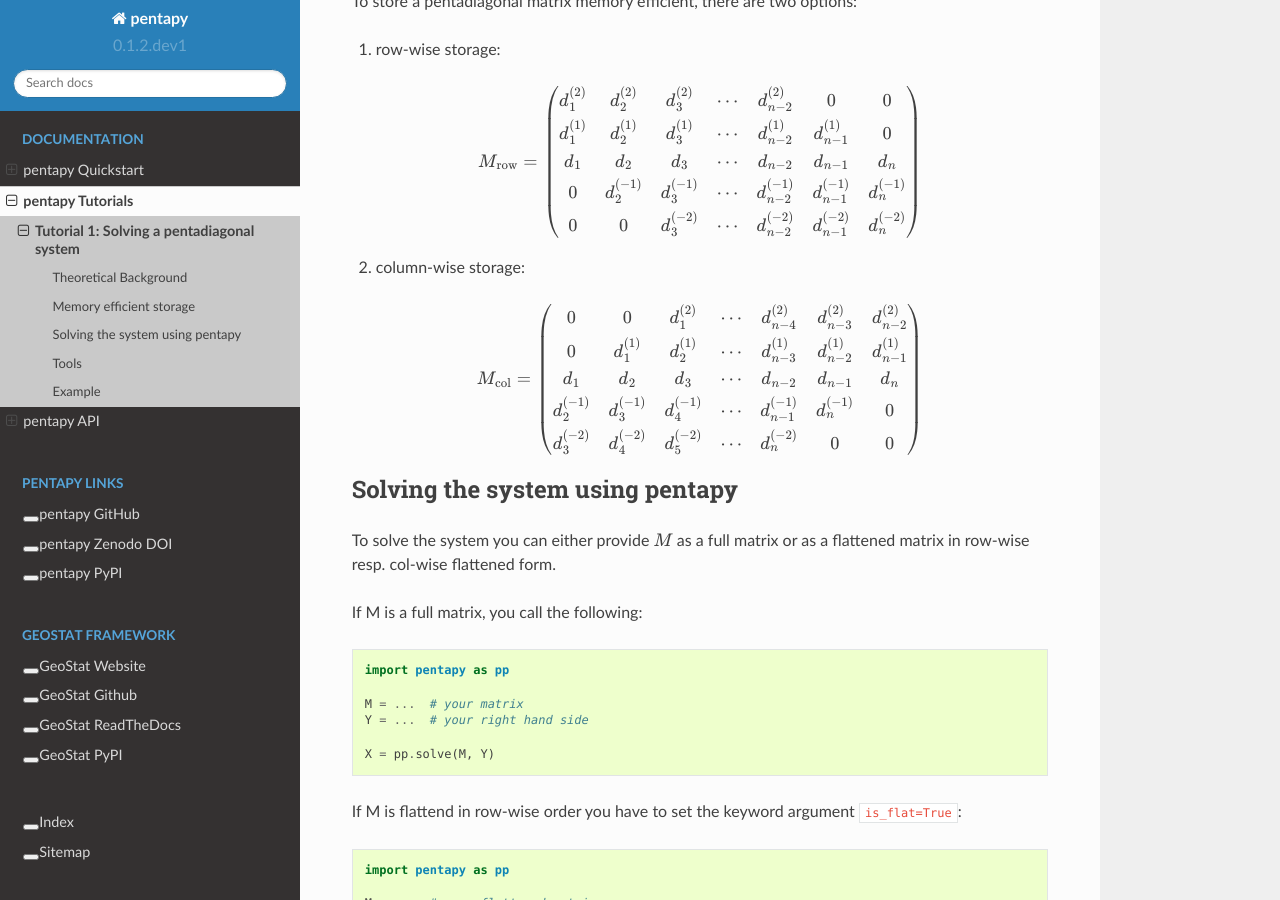
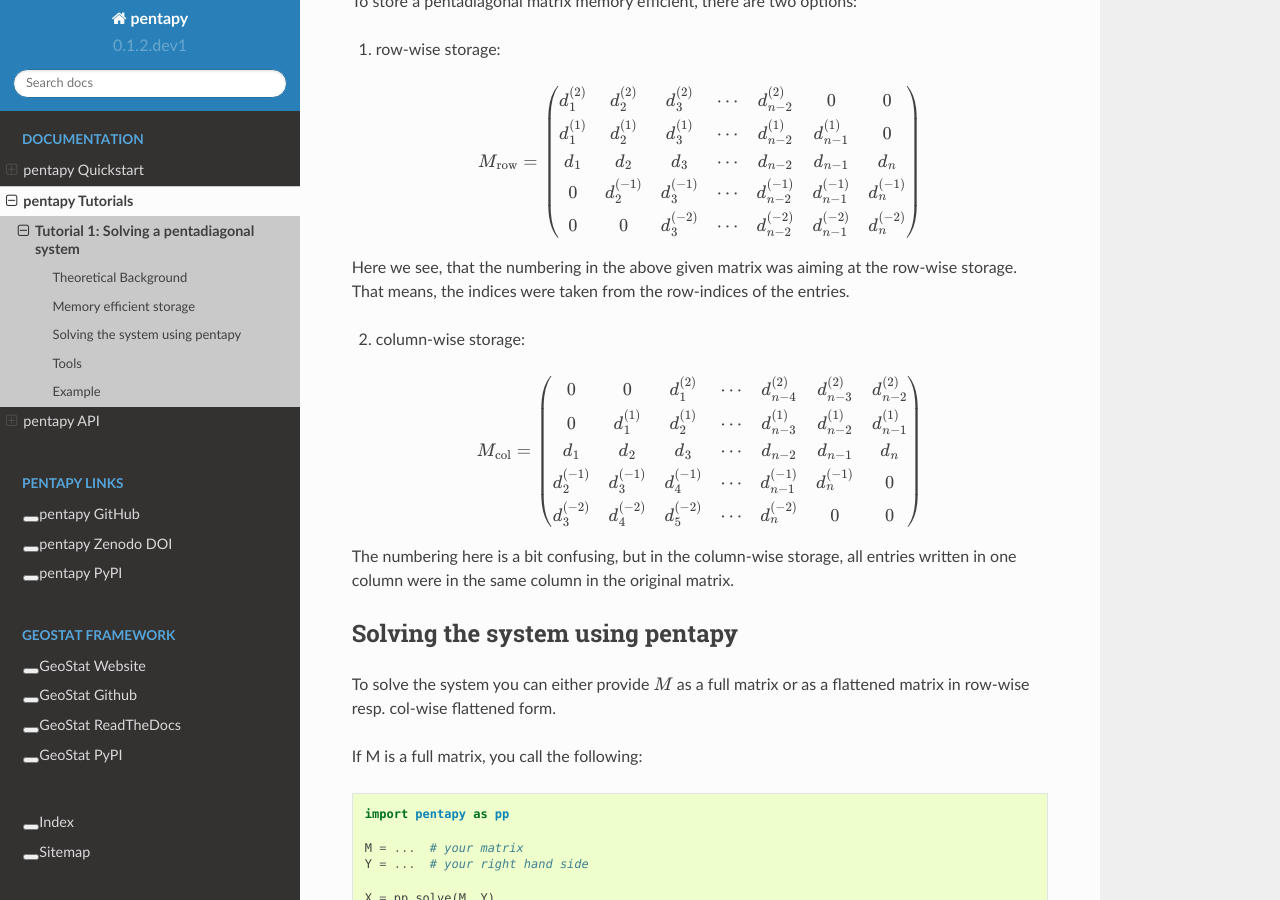
Before and after one commit to GeoStat-Framework/pentapy, a Sphinx documentation site: the page built from docs/source/tutorial_01_call.rst, in a window 1280 px wide and 900 px high, scrolled down 878 px. Built offline with Sphinx 7.4.7 and the Read the Docs theme 2.0.0, drawn with Linux system fonts in a browser that asks for light colours; formulas are drawn with MathJax 3.

Commit message:
update docs

```diff
--- a/docs/source/tutorial_01_call.rst
+++ b/docs/source/tutorial_01_call.rst
@@ -3,6 +3,7 @@ Tutorial 1: Solving a pentadiagonal system
 
 Pentadiagonal systems arise in many areas of science and engineering,
 for example in solving differential equations with a finite difference sceme.
+
 
 Theoretical Background
 ----------------------
@@ -43,6 +44,11 @@ To store a pentadiagonal matrix memory efficient, there are two options:
     0 & 0 & d_{3}^{\left(-2\right)} & \cdots & d_{n-2}^{\left(-2\right)} & d_{n-1}^{\left(-2\right)} & d_{n}^{\left(-2\right)}
     \end{matrix}\right)
 
+Here we see, that the numbering in the above given matrix was aiming at the
+row-wise storage. That means, the indices were taken from the row-indices of
+the entries.
+
+
 2. column-wise storage:
 
 .. math::
@@ -53,6 +59,9 @@ To store a pentadiagonal matrix memory efficient, there are two options:
     d_{2}^{\left(-1\right)} & d_{3}^{\left(-1\right)} & d_{4}^{\left(-1\right)} & \cdots & d_{n-1}^{\left(-1\right)} & d_{n}^{\left(-1\right)} & 0\\
     d_{3}^{\left(-2\right)} & d_{4}^{\left(-2\right)} & d_{5}^{\left(-2\right)} & \cdots & d_{n}^{\left(-2\right)} & 0 & 0
     \end{matrix}\right)
+
+The numbering here is a bit confusing, but in the column-wise storage, all
+entries written in one column were in the same column in the original matrix.
 
 
 Solving the system using pentapy
```
